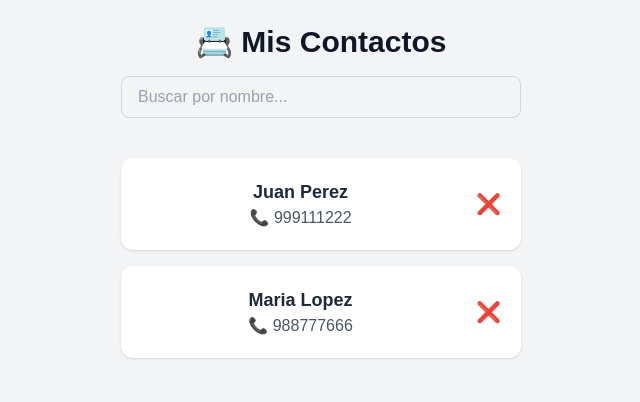
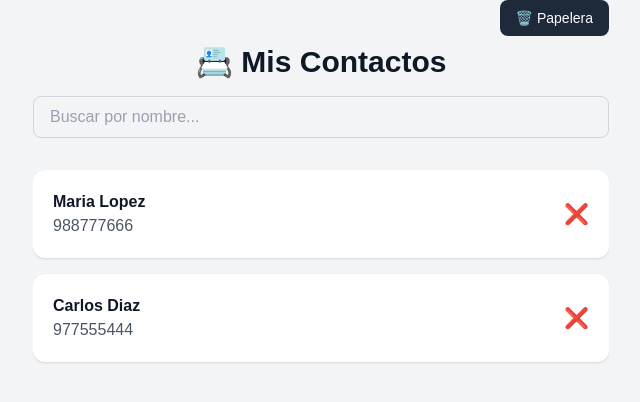
Before and after one commit to joserojas123/contacts-app, a Next.js app: page / in a window 1280 px wide. Shown: the top 402 px of the page, without its empty margins (319-959 px from the left). Built offline with nearby package versions, Linux system fonts and the light colour scheme.

Commit message:
Agregar boton para restaurar contacto

```diff
--- a/src/app/actions.ts
+++ b/src/app/actions.ts
@@ -1,7 +1,11 @@
 "use server";
 
-import { deactivateContact } from "@/lib/contacts";
+import { deactivateContact, restoreContact } from "@/lib/contacts";
 
 export async function deleteContact(name: string) {
     deactivateContact(name);
 }
+
+export async function restoreContactAction(name: string) {
+    restoreContact(name);
+}
--- a/src/app/page.tsx
+++ b/src/app/page.tsx
@@ -1,8 +1,8 @@
-import { getContacts } from "@/lib/contacts";
+import { readContacts } from "@/lib/readContacts";
 import ContactsClient from "@/components/ContactsClient";
 
-export default function HomePage() {
-    const contacts = getContacts();
+export default function Page() {
+    const contacts = readContacts();
 
     return <ContactsClient contacts={contacts} />;
 }
--- a/src/components/ContactsClient.tsx
+++ b/src/components/ContactsClient.tsx
@@ -1,115 +1,154 @@
 "use client";
 
-import { useState } from "react";
+import { useMemo, useState } from "react";
+import { deleteContact, restoreContactAction } from "@/app/actions";
 import { Contact } from "@/types/contact";
-import { deleteContact } from "@/app/actions";
 
 type Props = {
     contacts: Contact[];
 };
 
 export default function ContactsClient({ contacts }: Props) {
+    const [search, setSearch] = useState("");
     const [contactList, setContactList] = useState<Contact[]>(contacts);
-    const [filter, setFilter] = useState("");
     const [contactToDelete, setContactToDelete] = useState<Contact | null>(null);
+    const [view, setView] = useState<"active" | "trash">("active");
 
-    const filteredContacts = contactList.filter(contact =>
-        contact.name.toLowerCase().includes(filter.toLowerCase())
+    const filteredContacts = useMemo(() => {
+        return contactList
+            .filter((c) => (view === "active" ? c.active : !c.active))
+            .filter((c) =>
+                c.name.toLowerCase().includes(search.toLowerCase())
             );
+    }, [contactList, search, view]);
 
     const confirmDelete = async () => {
         if (!contactToDelete) return;
 
         await deleteContact(contactToDelete.name);
 
-        setContactList(prev =>
-            prev.filter(c => c.name !== contactToDelete.name)
+        setContactList((prev) =>
+            prev.map((c) =>
+                c.name === contactToDelete.name
+                    ? { ...c, active: false }
+                    : c
+            )
         );
 
         setContactToDelete(null);
     };
 
+    const restore = async (contact: Contact) => {
+        await restoreContactAction(contact.name);
+
+        setContactList((prev) =>
+            prev.map((c) =>
+                c.name === contact.name
+                    ? { ...c, active: true }
+                    : c
+            )
+        );
+    };
+
     return (
         <main className="h-screen bg-gray-100 flex justify-center">
-            <div className="w-full max-w-md flex flex-col">
+            <div className="w-full max-w-xl flex flex-col">
 
-                {/* 🔒 HEADER ESTÁTICO */}
-                <div className="sticky top-0 bg-gray-100 px-6 py-6 z-10">
+                {/* Header fijo */}
+                <div className="sticky top-0 bg-gray-100 z-10 pb-4">
+                    <div className="flex justify-end mb-2">
+                        <button
+                            onClick={() =>
+                                setView(view === "active" ? "trash" : "active")
+                            }
+                            className="text-sm px-4 py-2 rounded-lg bg-gray-800 text-white hover:bg-gray-900"
+                        >
+                            {view === "active" ? "🗑️ Papelera" : "⬅ Volver"}
+                        </button>
+                    </div>
+
                     <h1 className="text-3xl font-bold text-center text-gray-900 mb-4">
-                        📇 Mis Contactos
+                        {view === "active" ? "📇 Mis Contactos" : "🗑️ Papelera"}
                     </h1>
 
                     <input
                         type="text"
                         placeholder="Buscar por nombre..."
-                        value={filter}
-                        onChange={e => setFilter(e.target.value)}
-                        className="w-full px-4 py-2 rounded-lg
-                       border border-gray-300
-                       text-gray-900
-                       placeholder-gray-400
-                       focus:outline-none
-                       focus:ring-2 focus:ring-blue-500"
+                        value={search}
+                        onChange={(e) => setSearch(e.target.value)}
+                        className="w-full px-4 py-2 rounded-lg border border-gray-300 text-gray-900 placeholder-gray-400 focus:outline-none focus:ring-2 focus:ring-blue-500"
                     />
                 </div>
 
-                {/* 📋 LISTA */}
-                <div className="flex-1 overflow-y-auto px-6 pb-6">
-                    <div className="grid gap-4 mt-4">
-                        {filteredContacts.map((contact, index) => (
+                {/* Lista */}
+                <div className="flex-1 overflow-y-auto mt-4">
+                    <div className="grid gap-4">
+                        {filteredContacts.map((contact) => (
                             <div
-                                key={index}
-                                className="bg-white p-5 rounded-xl shadow
-                           flex items-center justify-between"
+                                key={contact.phone}
+                                className="bg-white p-5 rounded-xl shadow flex items-center justify-between"
                             >
-                                <div className="flex-1 text-center">
-                                    <p className="text-lg font-semibold text-gray-800">
-                                        {contact.name}
-                                    </p>
-                                    <p className="text-gray-600">
-                                        📞 {contact.phone}
-                                    </p>
+                                <div>
+                                    <p className="font-semibold text-gray-900">{contact.name}</p>
+                                    <p className="text-gray-600">{contact.phone}</p>
                                 </div>
 
-                                {/* ❌ BOTÓN ELIMINAR */}
+                                {view === "active" ? (
                                     <button
                                         onClick={() => setContactToDelete(contact)}
-                                    className="ml-4 text-red-500 hover:text-red-700
-                             font-bold text-xl"
+                                        className="ml-4 text-red-500 hover:text-red-700 font-bold text-xl"
                                         title="Eliminar contacto"
                                     >
                                         ❌
                                     </button>
+                                ) : (
+                                    <button
+                                        onClick={() => restore(contact)}
+                                        className="ml-4 text-green-600 hover:text-green-800 font-bold text-xl"
+                                        title="Restaurar contacto"
+                                    >
+                                        ♻️
+                                    </button>
+                                )}
                             </div>
                         ))}
+
+                        {filteredContacts.length === 0 && (
+                            <p className="text-center text-gray-500 mt-6">
+                                No hay contactos
+                            </p>
+                        )}
+                    </div>
                 </div>
             </div>
 
-                {/* 🪟 MODAL */}
+            {/* Modal */}
             {contactToDelete && (
                 <div className="fixed inset-0 bg-black/40 flex items-center justify-center z-50">
-                        <div className="bg-white rounded-xl p-6 w-80 shadow-xl">
-                            <h2 className="text-lg font-bold text-gray-900 mb-2">
+                    <div className="bg-white p-6 rounded-xl shadow-lg w-80">
+                        <h2 className="text-lg font-semibold text-gray-900 mb-4">
                             ¿Eliminar contacto?
                         </h2>
 
                         <p className="text-gray-700 mb-6">
+                            ¿Seguro que deseas eliminar a{" "}
+                            <span className="font-semibold">
                 {contactToDelete.name}
+              </span>
+                            ?
                         </p>
 
                         <div className="flex justify-end gap-3">
                             <button
                                 onClick={() => setContactToDelete(null)}
-                                    className="px-4 py-2 rounded-lg
-                             bg-gray-200 hover:bg-gray-300"
+                                className="px-4 py-2 rounded-lg bg-gray-200 text-gray-800 hover:bg-gray-300"
                             >
                                 Cancelar
                             </button>
 
                             <button
                                 onClick={confirmDelete}
-                                    className="px-4 py-2 rounded-lg
-                             bg-red-600 text-white hover:bg-red-700"
+                                className="px-4 py-2 rounded-lg bg-red-600 text-white hover:bg-red-700"
                             >
                                 Eliminar
                             </button>
@@ -117,8 +156,6 @@ export default function ContactsClient({ contacts }: Props) {
                     </div>
                 </div>
             )}
-
-            </div>
         </main>
     );
 }
--- a/src/lib/contacts.ts
+++ b/src/lib/contacts.ts
@@ -1,40 +1,31 @@
 import fs from "fs";
 import path from "path";
-import { Contact } from "@/types/contact";
 
 const filePath = path.join(process.cwd(), "data", "contacts.csv");
 
-export function getContacts(): Contact[] {
-    const file = fs.readFileSync(filePath, "utf-8");
-
-    const [, ...rows] = file.split("\n");
-
-    return rows
-        .filter(Boolean)
-        .map(row => {
-            const [name, phone, active] = row.split(",");
-            return {
-                name,
-                phone,
-                active: active === "true",
-            };
-        })
-        .filter(contact => contact.active);
-}
-
-export function deactivateContact(name: string) {
+function updateContact(name: string, activeValue: boolean) {
     const file = fs.readFileSync(filePath, "utf-8");
     const lines = file.split("\n");
 
     const updated = lines.map((line, index) => {
-        if (index === 0) return line; // header
+        if (index === 0) return line;
 
-        const [n, phone, active] = line.split(",");
-        if (n === name) {
-            return `${n},${phone},false`;
+        const [n, phone] = line.split(",");
+
+        if (n?.trim() === name) {
+            return `${n},${phone},${activeValue}`;
         }
+
         return line;
     });
 
     fs.writeFileSync(filePath, updated.join("\n"));
 }
+
+export function deactivateContact(name: string) {
+    updateContact(name, false);
+}
+
+export function restoreContact(name: string) {
+    updateContact(name, true);
+}
--- a/src/lib/readContacts.ts
+++ b/src/lib/readContacts.ts
@@ -18,7 +18,6 @@ export function readContacts(): Contact[] {
     return rows
         .map((row) => {
             const [name, phone, active] = row.split(",");
-
             if (!name || !phone || !active) return null;
 
             return {
@@ -27,8 +26,5 @@ export function readContacts(): Contact[] {
                 active: active.trim() === "true",
             };
         })
-        .filter(
-            (c): c is Contact =>
-                c !== null && c.active
-        );
+        .filter((c): c is Contact => c !== null);
 }
```
Also changed, not shown: data/contacts.csv. Lines whose indentation alone changed are shown as unchanged.
